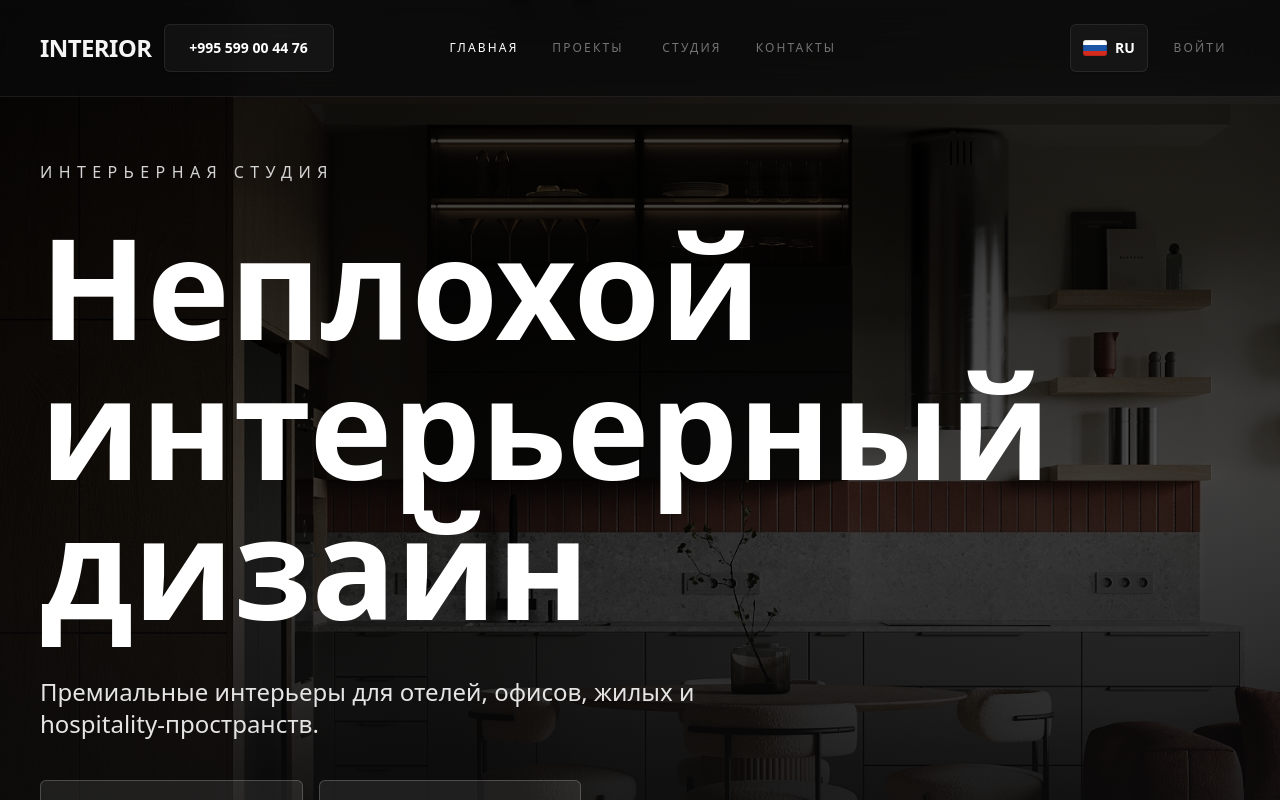
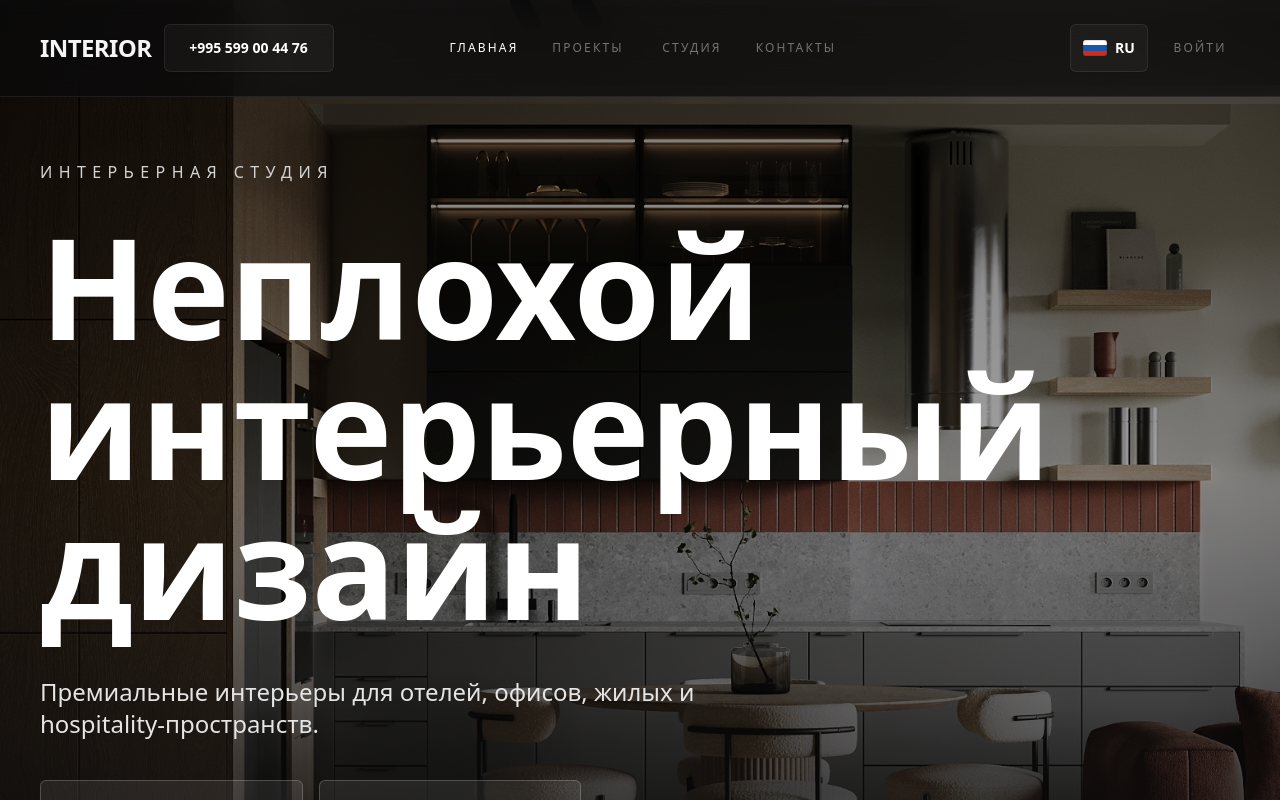
Before and after one commit to DmitryZhigar/Interior-studio, a Nuxt app: page / in a window 1280 px wide. Shown: the top 800 px of the page. Built offline with nearby package versions, Linux system fonts and the light colour scheme.

Commit message:
layout fix

```diff
--- a/app/pages/index.vue
+++ b/app/pages/index.vue
@@ -82,11 +82,11 @@ onBeforeUnmount(() => {
       <img
         src="/images/home-interior-hero.jpg"
         alt=""
-        class="absolute inset-0 h-full w-full object-cover"
+        class="absolute inset-0 h-full w-full object-cover brightness-110"
       />
 
-      <div class="absolute inset-0 bg-black/55" />
-      <div class="absolute inset-0 bg-gradient-to-b from-black/55 via-black/25 to-[#0b0b0c]" />
+      <div class="absolute inset-0 bg-black/30" />
+      <div class="absolute inset-0 bg-gradient-to-b from-black/35 via-black/10 to-[#0b0b0c]/90" />
 
       <div class="relative z-10 mx-auto flex min-h-screen w-full max-w-7xl flex-col justify-end px-6 pb-20 pt-40 lg:px-10 lg:pb-28">
         <p class="mb-8 uppercase tracking-[0.4em] text-neutral-300">
```
